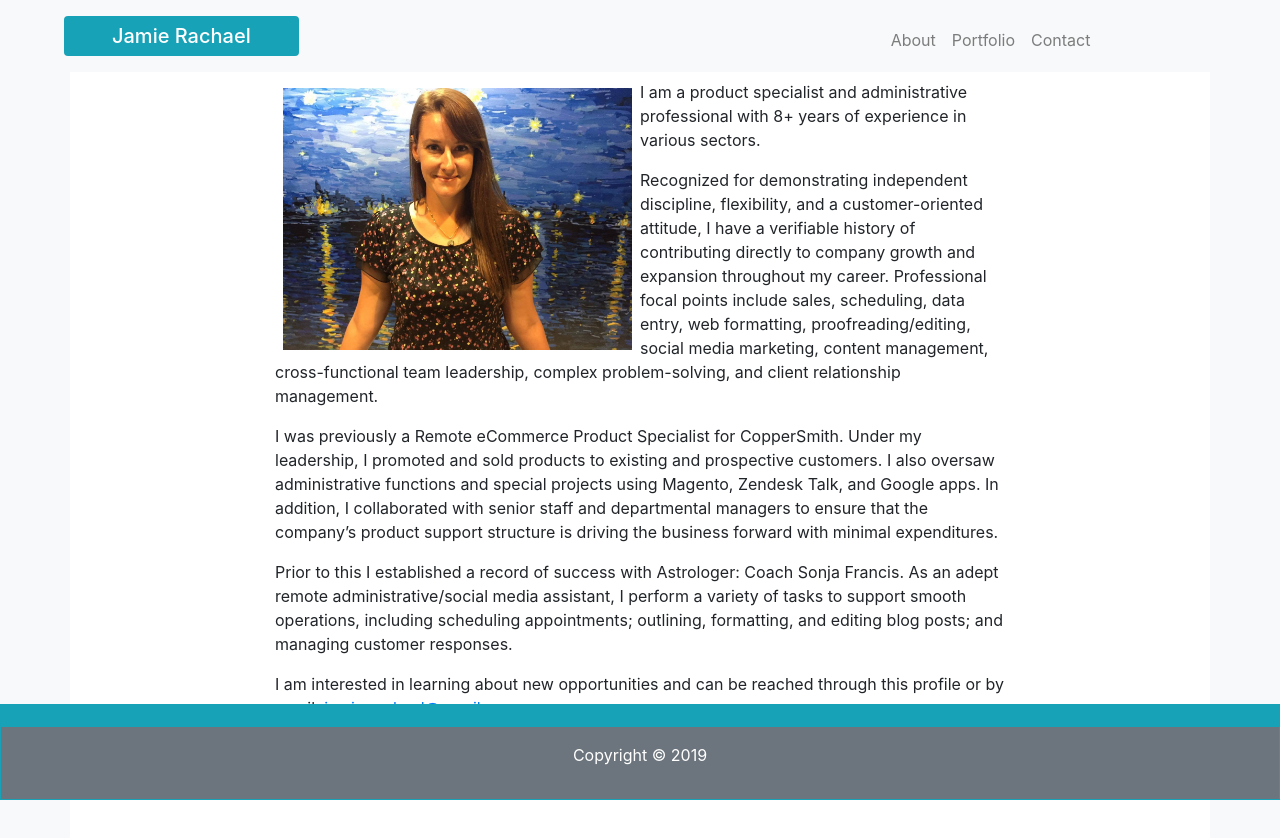
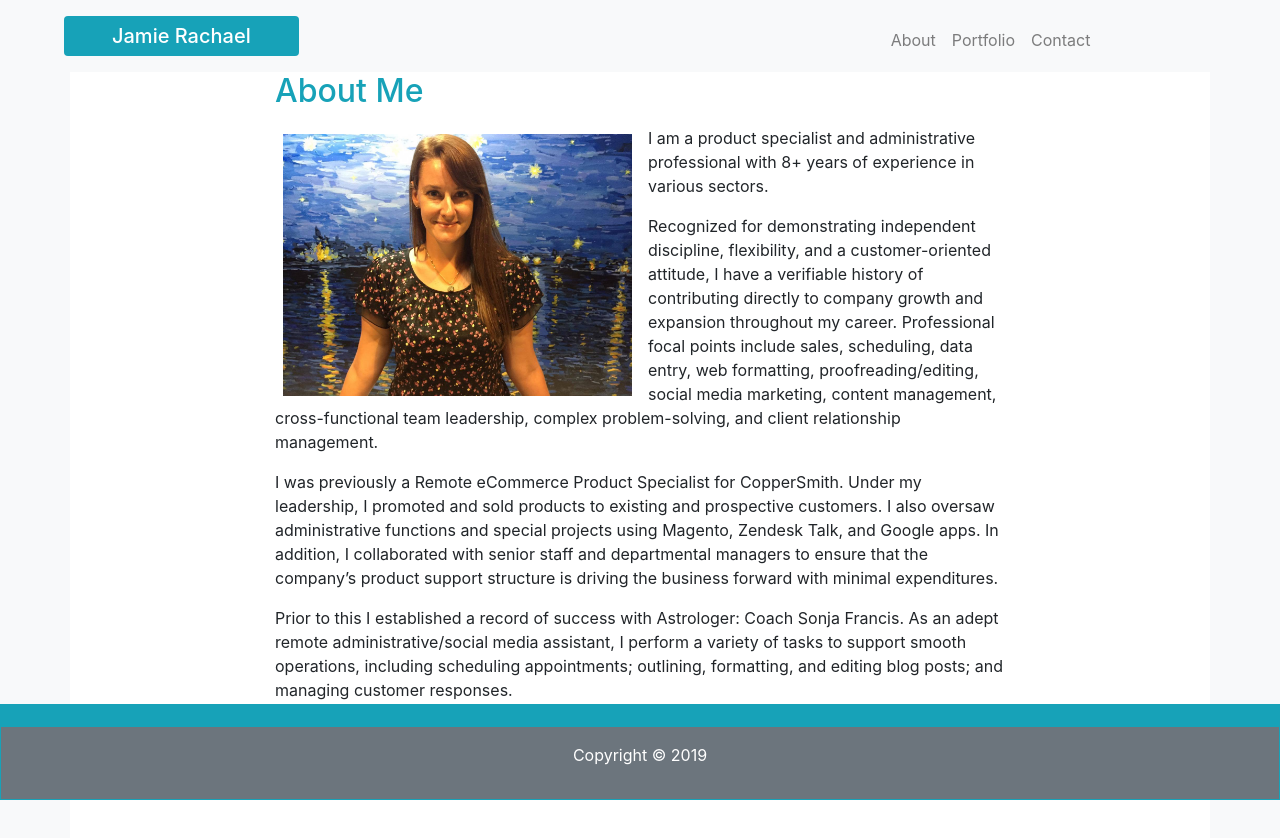
Before and after one commit to jamierachael/Bootstrap-Portfolio, a plain HTML site: page index.html in a window 1280 px wide. Drawn offline with nearby package versions, Linux system fonts and the light colour scheme.

Commit message:
added About Me title to index.html

```diff
--- a/index.html
+++ b/index.html
@@ -62,6 +62,12 @@
     </nav>
 
     <div class="container bg-white">
+
+        <div class="row">
+            <div class="col-12 col-md-4 offset-md-2">
+                <h2 class="text-info">About Me</h2>
+            </div>
+        </div>
         <!-- Stack the columns on mobile by making one full-width and the other half-width -->
 
         <!-- Columns start at 50% wide on mobile and bump up to 33.3% wide on desktop -->
@@ -69,7 +75,7 @@
             <!-- <div class="col-6 col-md-2 bg-light"></div> -->
             <div class="col-6 col-md-8 mb-5 offset-md-2">
                 <div class="clearfix">
-                    <img src="assets/images/Profile_2018.jpeg" alt="..." class="float-left w-50 p-2">
+                    <img src="assets/images/Profile_2018.jpeg" alt="..." class="float-left w-50 p-2 mr-2">
                     <p class="mt-2">I am a product specialist and administrative professional with 8+
                         years of
                         experience in
```
